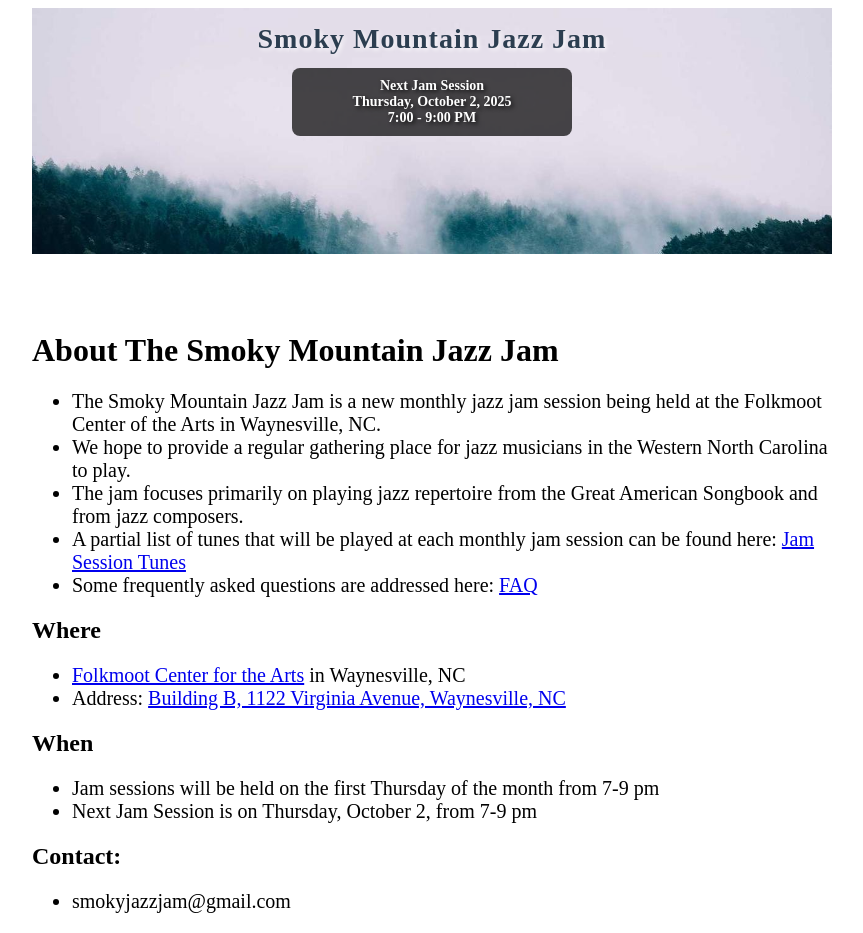
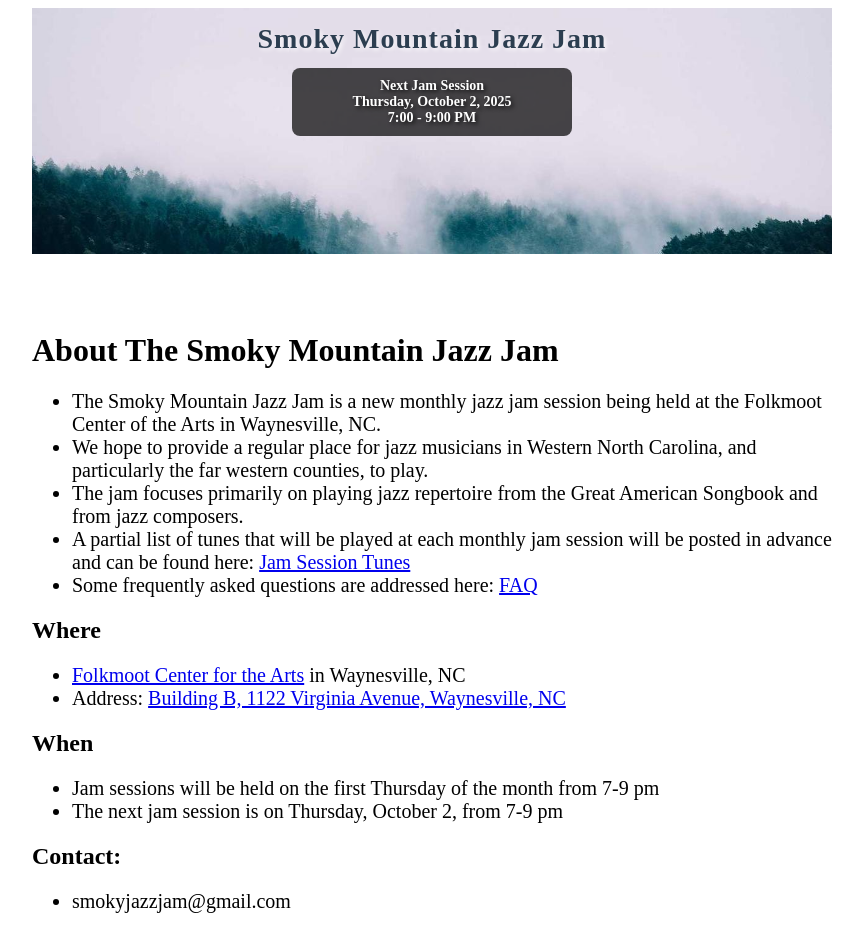
Before and after one commit to smokyjazzjam/smokyjazzjam, a Jekyll site: the page built from index.md, in a window 1280 px wide. Shown: the whole page, without its empty margins (208-1071 px from the left). Built offline with Jekyll 4.4.1, drawn with Linux system fonts in a browser that asks for light colours.

Commit message:
Update index.md

```diff
--- a/index.md
+++ b/index.md
@@ -100,9 +100,9 @@ layout: default
 
   <ul class="larger-text">
     <li>The Smoky Mountain Jazz Jam is a new monthly jazz jam session being held at the Folkmoot Center of the Arts in Waynesville, NC.</li>
-    <li>We hope to provide a regular gathering place for jazz musicians in the Western North Carolina to play.</li>
+    <li>We hope to provide a regular place for jazz musicians in Western North Carolina, and particularly the far western counties, to play.</li>
     <li>The jam focuses primarily on playing jazz repertoire from the Great American Songbook and from jazz composers.</li>
-    <li>A partial list of tunes that will be played at each monthly jam session can be found here: <a href="jam_tunes">Jam Session Tunes</a></li>
+    <li>A partial list of tunes that will be played at each monthly jam session will be posted in advance and can be found here: <a href="jam_tunes">Jam Session Tunes</a></li>
     <li>Some frequently asked questions are addressed here: <a href="faq">FAQ</a></li>
   </ul>
 
@@ -117,7 +117,7 @@ layout: default
 
   <ul class="larger-text">
     <li>Jam sessions will be held on the first Thursday of the month from 7-9 pm</li>
-    <li>Next Jam Session is on Thursday, October 2, from 7-9 pm</li>
+    <li>The next jam session is on Thursday, October 2, from 7-9 pm</li>
   </ul>
 
   <h2><strong>Contact</strong>:</h2>
```
